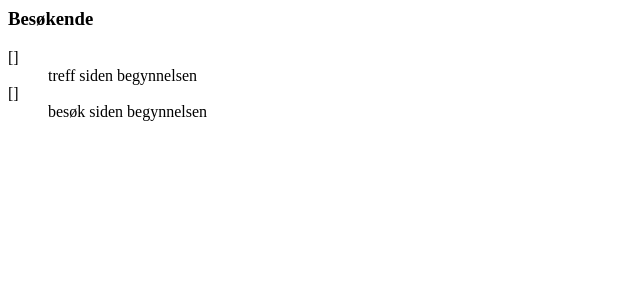
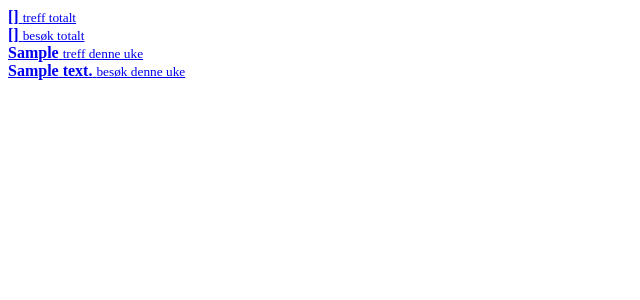
Before and after one commit to twined/oculus, a Django app: template oculus/templates/oculus/admin/templatetags/pageviews.html in a window 1280 px wide. Shown: the top 300 px of the page, without its empty margins (0-640 px from the left). Run offline with Django 3.2, Linux system fonts and the light colour scheme; the template is opened without the code that fills it: most values are stand-ins (such as "Sample title", 1, 10 or a date in 2020); parts of the project's set-up code (start-up, migrations or seed data) failed here and were passed over.

Commit message:
- v2.0 changes

```diff
--- a/oculus/templates/oculus/admin/index.html
+++ b/oculus/templates/oculus/admin/index.html
@@ -7,7 +7,7 @@
 {% block content %}
     <h1>Statistikk</h1>
     <div class="stats">
-        Laster statistikk, vennligst vent..
+        <i class="fa fa-spinner fa-spin m-r-md"></i> Laster statistikk, vennligst vent..
     </div>
 
     <script type="text/javascript">
--- a/oculus/templates/oculus/admin/templatetags/hits_this_week.html
+++ b/oculus/templates/oculus/admin/templatetags/hits_this_week.html
@@ -1,5 +1,5 @@
-<h3>Visninger siste 7 dager</h3>
-<canvas id="chartHitsThisWeek" width="700px" height="350px"></canvas>
+<h3 class="m-b-md">Visninger siste 7 dager</h3>
+<canvas class="m-b-md" style="width: 100% !important;max-width: 1300px;height: auto !important;" id="chartHitsThisWeek" width="1300px" height="650px"></canvas>
     <script type="text/javascript">
         //Get context with jQuery - using jQuery's .get() method.
         var ctx = $("#chartHitsThisWeek").get(0).getContext("2d");
--- a/oculus/templates/oculus/admin/templatetags/keywords.html
+++ b/oculus/templates/oculus/admin/templatetags/keywords.html
@@ -1,4 +1,7 @@
-        <h3>Populære søkeord</h3>
+        <section class="panel panel-default">
+            <section class="panel-heading font-bold">
+                Populære søkeord
+            </section>
             <table class="table table-striped">
             {% for keyword, visits in data.items %}
                 <tr>
@@ -7,3 +10,4 @@
                 </tr>
             {% endfor %}
             </table>
+        </section>
--- a/oculus/templates/oculus/admin/templatetags/pageviews.html
+++ b/oculus/templates/oculus/admin/templatetags/pageviews.html
@@ -1,7 +1,45 @@
-<h3>Besøkende</h3>
-<dl>
-    <dt>{{ data.pageviews }}</dt>
-    <dd>treff siden begynnelsen</dd>
-    <dt>{{ data.visits }}</dt>
-    <dd>besøk siden begynnelsen</dd>
-</dl>
+<section class="panel panel-default">
+  <div class="row m-l-none m-r-none bg-light lter">
+    <div class="col-sm-6 col-md-3 padder-v b-r b-light">
+      <span class="fa-stack fa-2x pull-left m-r-sm">
+        <i class="fa fa-circle fa-stack-2x text-info"></i>
+        <i class="fa fa-male fa-stack-1x text-white"></i>
+      </span>
+      <a class="clear" href="#">
+        <span class="h3 block m-t-xs"><strong>{{ data.pageviews }}</strong></span>
+        <small class="text-muted text-uc">treff totalt</small>
+      </a>
+    </div>
+    <div class="col-sm-6 col-md-3 padder-v b-r b-light lt">
+      <span class="fa-stack fa-2x pull-left m-r-sm">
+        <i class="fa fa-circle fa-stack-2x text-success"></i>
+        <i class="fa fa-male fa-stack-1x text-white"></i>
+      </span>
+      <a class="clear" href="#">
+        <span class="h3 block m-t-xs"><strong>{{ data.visits }}</strong></span>
+        <small class="text-muted text-uc">besøk totalt</small>
+      </a>
+    </div>
+    <div class="col-sm-6 col-md-3 padder-v b-r b-light">
+      <span class="fa-stack fa-2x pull-left m-r-sm">
+        <i class="fa fa-circle fa-stack-2x text-info"></i>
+        <i class="fa fa-male fa-stack-1x text-white"></i>
+      </span>
+      <a class="clear" href="#">
+        <span class="h3 block m-t-xs"><strong>{{ data.week_pageviews }}</strong></span>
+        <small class="text-muted text-uc">treff denne uke</small>
+      </a>
+    </div>
+    <div class="col-sm-6 col-md-3 padder-v b-r b-light lt">
+      <span class="fa-stack fa-2x pull-left m-r-sm">
+        <i class="fa fa-circle fa-stack-2x text-success"></i>
+        <i class="fa fa-male fa-stack-1x text-white"></i>
+      </span>
+      <a class="clear" href="#">
+        <span class="h3 block m-t-xs"><strong>{{ data.week_visits }}</strong></span>
+        <small class="text-muted text-uc">besøk denne uke</small>
+      </a>
+    </div>
+
+  </div>
+</section>
--- a/oculus/templates/oculus/admin/templatetags/popular_posts.html
+++ b/oculus/templates/oculus/admin/templatetags/popular_posts.html
@@ -1,5 +1,8 @@
 
-        <h3>Populært innhold</h3>
+        <section class="panel panel-default">
+            <section class="panel-heading font-bold">
+                Populært innhold
+            </section>
             <table class="table table-striped">
             {% for popular_url, popular_data in data.items %}
 
@@ -9,3 +12,4 @@
                 </tr>
             {% endfor %}
             </table>
+        </section>
--- a/oculus/templates/oculus/admin/templatetags/referals.html
+++ b/oculus/templates/oculus/admin/templatetags/referals.html
@@ -1,4 +1,7 @@
-        <h3>Referals</h3>
+        <section class="panel panel-default">
+            <section class="panel-heading font-bold">
+                Referals
+            </section>
             <table class="table table-striped">
                 <th>
                     Kilde
@@ -18,3 +21,4 @@
                 </tr>
             {% endfor %}
             </table>
+        </section>
```
Also changed, not shown: oculus/admin/config.py (+11 -5 lines), oculus/templates/oculus/admin/templatetags/get_stats.html (+8 -8 lines), oculus/utils.py (+16 -0 lines). Lines whose indentation alone changed are shown as unchanged.
